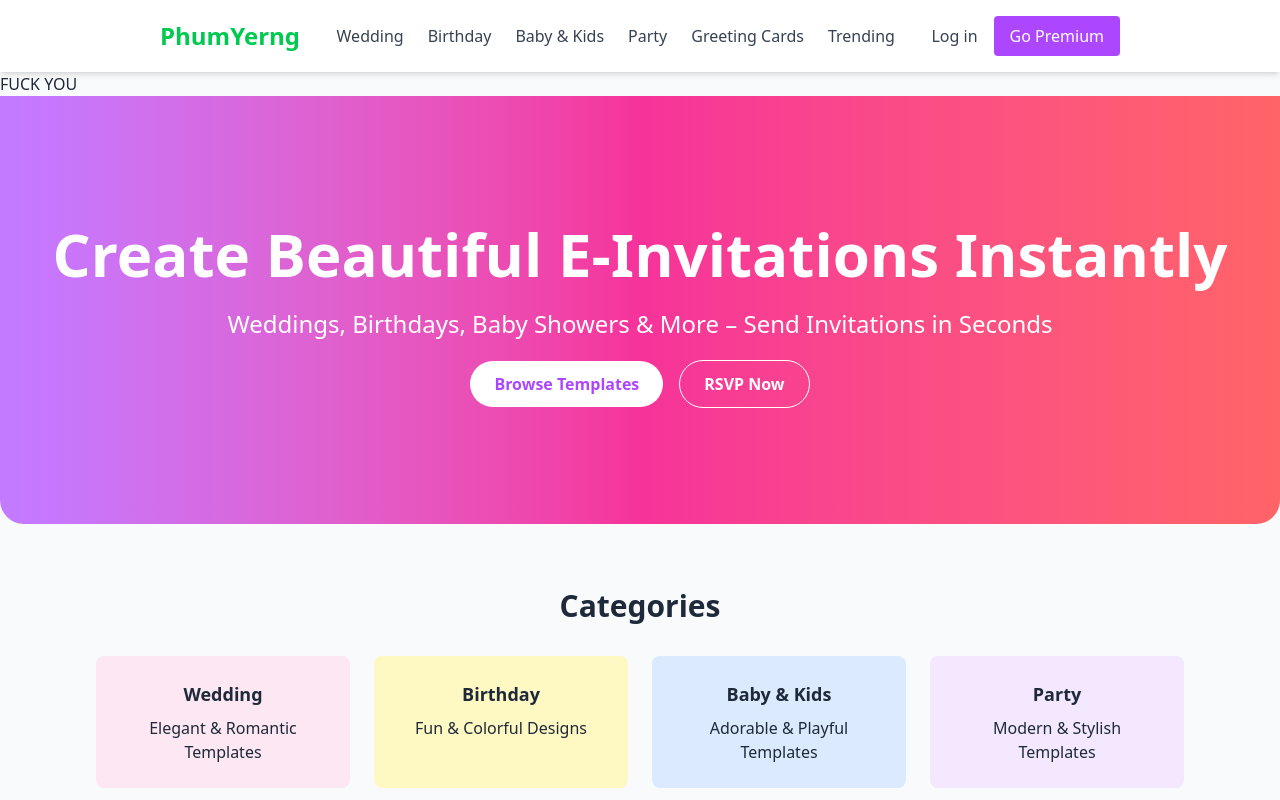
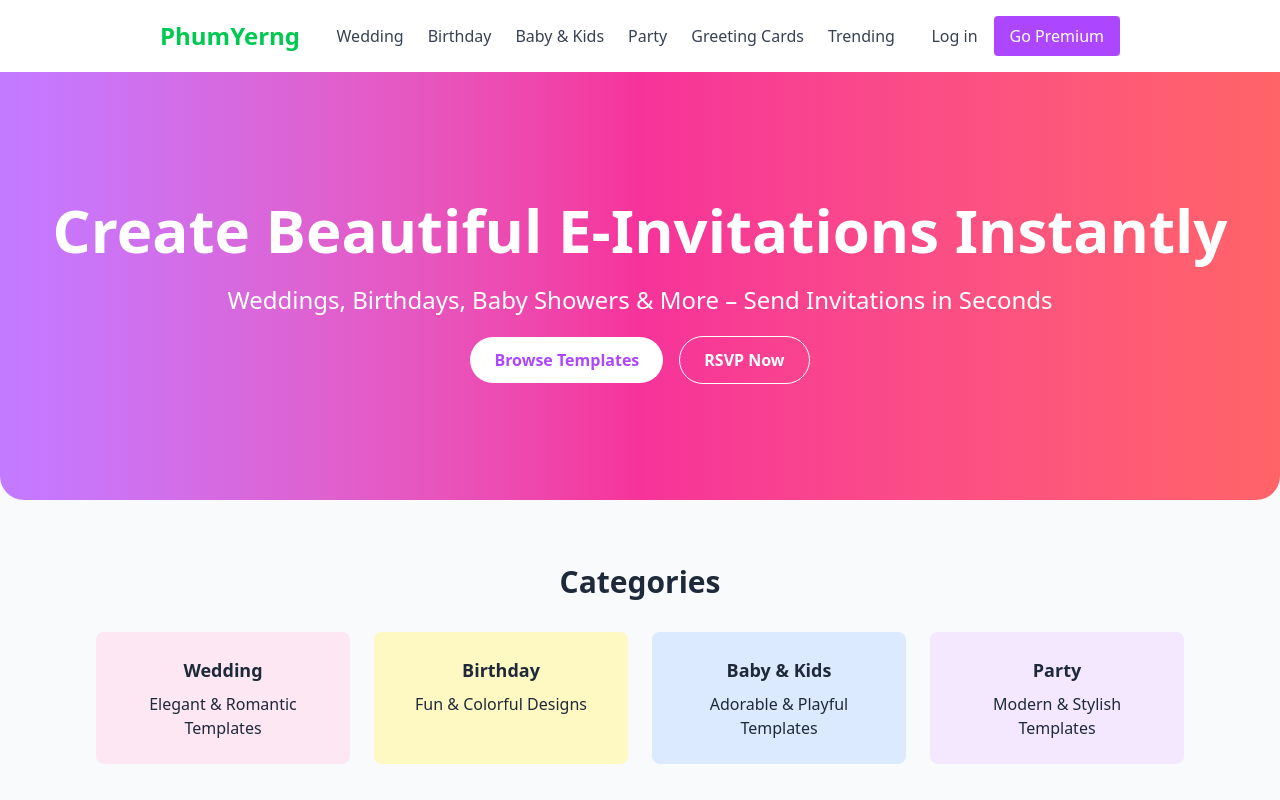
Before and after one commit to Thany168/phumyerng, a React (Vite) app: page / in a window 1280 px wide. Shown: the top 800 px of the page. Built offline with nearby package versions, Linux system fonts and the light colour scheme.

Commit message:
Update App.jsx
Test sample

```diff
--- a/src/App.jsx
+++ b/src/App.jsx
@@ -8,7 +8,6 @@ const App = () => {
     <div className="flex flex-col min-h-screen">
       {/* Header stays on top */}
       <Header />
-      FUCK YOU
       {/* Main content grows to fill space */}
       <main className="flex-grow">
         <AppRoutes />
```
